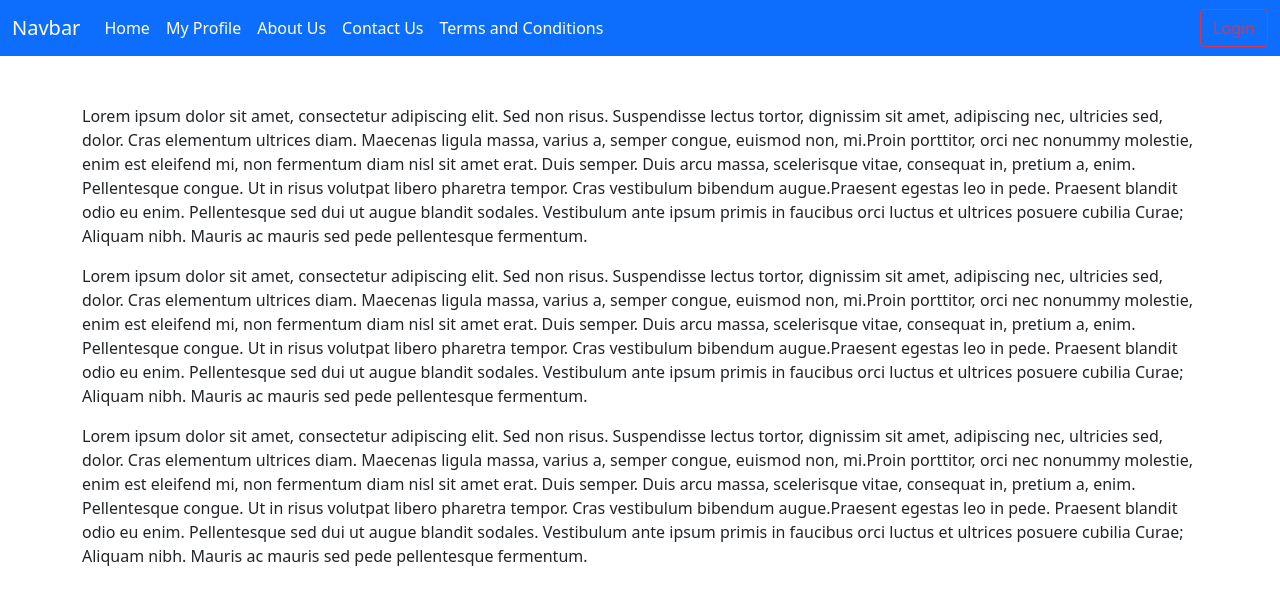
After one commit to ritika210502/code_snippet_repository, a Django app: page /terms/ in a window 1280 px wide. The commit adds this page. Shown: the top 605 px of the page. Run offline with Django 4.2, Linux system fonts and the light colour scheme.

Commit message:
adding more files

```diff
--- a/snippetApp/templates/base.html
+++ b/snippetApp/templates/base.html
@@ -11,6 +11,39 @@
     <title id="title">{% block title %} HOME PAGE {% endblock  %}</title>
   </head>
   <body>
+    <nav class="navbar navbar-expand-lg navbar-dark bg-primary">
+      <div class="container-fluid">
+        <a class="navbar-brand" href="#">Navbar</a>
+        <div class="collapse navbar-collapse" id="navbarNav">
+          <ul class="navbar-nav">
+            <li class="nav-item">
+              <a class="nav-link active" aria-current="page" href="add_codeSnippet/">Home</a>
+            </li>
+            <li class="nav-item">
+              <a class="nav-link active" href="/myProfile/">My Profile</a>
+            </li>
+            <li class="nav-item">
+              <a class="nav-link active" href="/aboutUs/">About Us</a>
+            </li>
+            <li class="nav-item">
+              <a class="nav-link active" href="/contactUs/">Contact Us</a>
+            </li>
+            <li class="nav-item">
+              <a class="nav-link active" href="/terms/">Terms and Conditions</a>
+            </li>
+          </ul>
+        </div>
+
+        <div class="d-grid gap-2 d-md-flex justify-content-md-end">
+          {% if request.user.is_authenticated %}
+          <a class="btn btn-outline-danger" href="/logout" type="button">Logout</a>
+          {% else %}
+          <a class="btn btn-outline-danger" href="/login" type="button">Login</a>
+          {% endif%}
+        </div>
+
+      </div>
+    </nav>
     <div id="content" class="container">
     {% block content %}I am block content {% endblock %}
     </div>
--- /dev/null
+++ b/snippetApp/templates/terms.html
@@ -0,0 +1,33 @@
+{% extends "base.html" %}
+{% block title %} Terms and Conditions {% endblock %}
+{%block content%}
+<div class="contanier mt-5">
+    <p>
+        Lorem ipsum dolor sit amet, consectetur adipiscing elit. Sed non risus. Suspendisse lectus tortor, dignissim sit amet,
+        adipiscing nec, ultricies sed, dolor. Cras elementum ultrices diam. Maecenas ligula massa, varius a, semper congue,
+        euismod non, mi.Proin porttitor, orci nec nonummy molestie, enim est eleifend mi, non fermentum diam nisl sit amet erat. Duis semper.
+        Duis arcu massa, scelerisque vitae, consequat in, pretium a, enim. Pellentesque congue. Ut in risus volutpat libero
+        pharetra tempor. Cras vestibulum bibendum augue.Praesent egestas leo in pede. Praesent blandit odio eu enim. Pellentesque sed dui ut augue blandit sodales.
+        Vestibulum ante ipsum primis in faucibus orci luctus et ultrices posuere cubilia Curae; Aliquam nibh. Mauris
+        ac mauris sed pede pellentesque fermentum.
+    </p>
+    <p>
+        Lorem ipsum dolor sit amet, consectetur adipiscing elit. Sed non risus. Suspendisse lectus tortor, dignissim sit amet,
+        adipiscing nec, ultricies sed, dolor. Cras elementum ultrices diam. Maecenas ligula massa, varius a, semper congue,
+        euismod non, mi.Proin porttitor, orci nec nonummy molestie, enim est eleifend mi, non fermentum diam nisl sit amet erat. Duis semper.
+        Duis arcu massa, scelerisque vitae, consequat in, pretium a, enim. Pellentesque congue. Ut in risus volutpat libero
+        pharetra tempor. Cras vestibulum bibendum augue.Praesent egestas leo in pede. Praesent blandit odio eu enim. Pellentesque sed dui ut augue blandit sodales.
+        Vestibulum ante ipsum primis in faucibus orci luctus et ultrices posuere cubilia Curae; Aliquam nibh. Mauris
+        ac mauris sed pede pellentesque fermentum.
+    </p>
+    <p>
+        Lorem ipsum dolor sit amet, consectetur adipiscing elit. Sed non risus. Suspendisse lectus tortor, dignissim sit amet,
+        adipiscing nec, ultricies sed, dolor. Cras elementum ultrices diam. Maecenas ligula massa, varius a, semper congue,
+        euismod non, mi.Proin porttitor, orci nec nonummy molestie, enim est eleifend mi, non fermentum diam nisl sit amet erat. Duis semper.
+        Duis arcu massa, scelerisque vitae, consequat in, pretium a, enim. Pellentesque congue. Ut in risus volutpat libero
+        pharetra tempor. Cras vestibulum bibendum augue.Praesent egestas leo in pede. Praesent blandit odio eu enim. Pellentesque sed dui ut augue blandit sodales.
+        Vestibulum ante ipsum primis in faucibus orci luctus et ultrices posuere cubilia Curae; Aliquam nibh. Mauris
+        ac mauris sed pede pellentesque fermentum.
+    </p>
+</div>
+{% endblock %}
--- a/snippetApp/urls.py
+++ b/snippetApp/urls.py
@@ -10,5 +10,10 @@ urlpatterns = [
     path('update_codeSnippet/<id>/',views.update_codeSnippet,name="update_codeSnippet"),
     path('login/',views.login_page,name="login_page"),
     path('logout/',views.logout_page,name="logout_page"),
+    path('myProfile/',views.myProfile,name="myProfile"),
     path('register/',views.register_page,name="register_page"),
+    path('aboutUs/',views.aboutUs,name="aboutUs"),
+    path('terms/',views.terms,name="terms"),
+    path('contactUs/',views.contactUs,name="contactUs"),
+
 ]
--- a/snippetApp/views.py
+++ b/snippetApp/views.py
@@ -8,6 +8,18 @@ from django.urls import reverse
 
 
 # Create your views here.
+def aboutUs(request):
+    return render(request,"about_us.html")
+
+def terms(request):
+    return render(request,"terms.html")
+
+def contactUs(request):
+    return render(request,"contact_us.html")
+
+def myProfile(request):
+    return render(request,"my_profile.html")
+
 def register_page(request):
     if request.method=="POST":
         firstname=request.POST.get('firstname')
```
Also changed, not shown: snippetApp/templates/about_us.html (added, +33 -0 lines), snippetApp/templates/contact_us.html (added, +32 -0 lines), snippetApp/templates/index.html (+49 -27 lines), snippetApp/templates/my_profile.html (added, +62 -0 lines).
